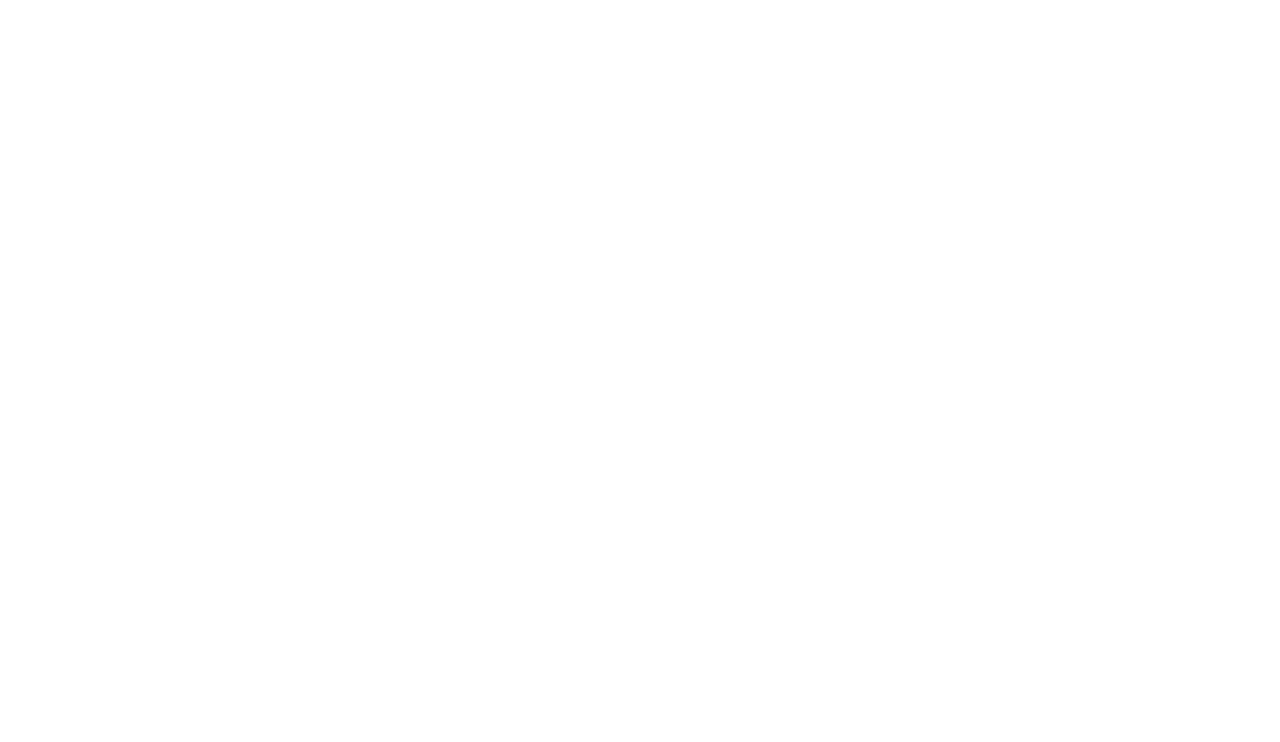
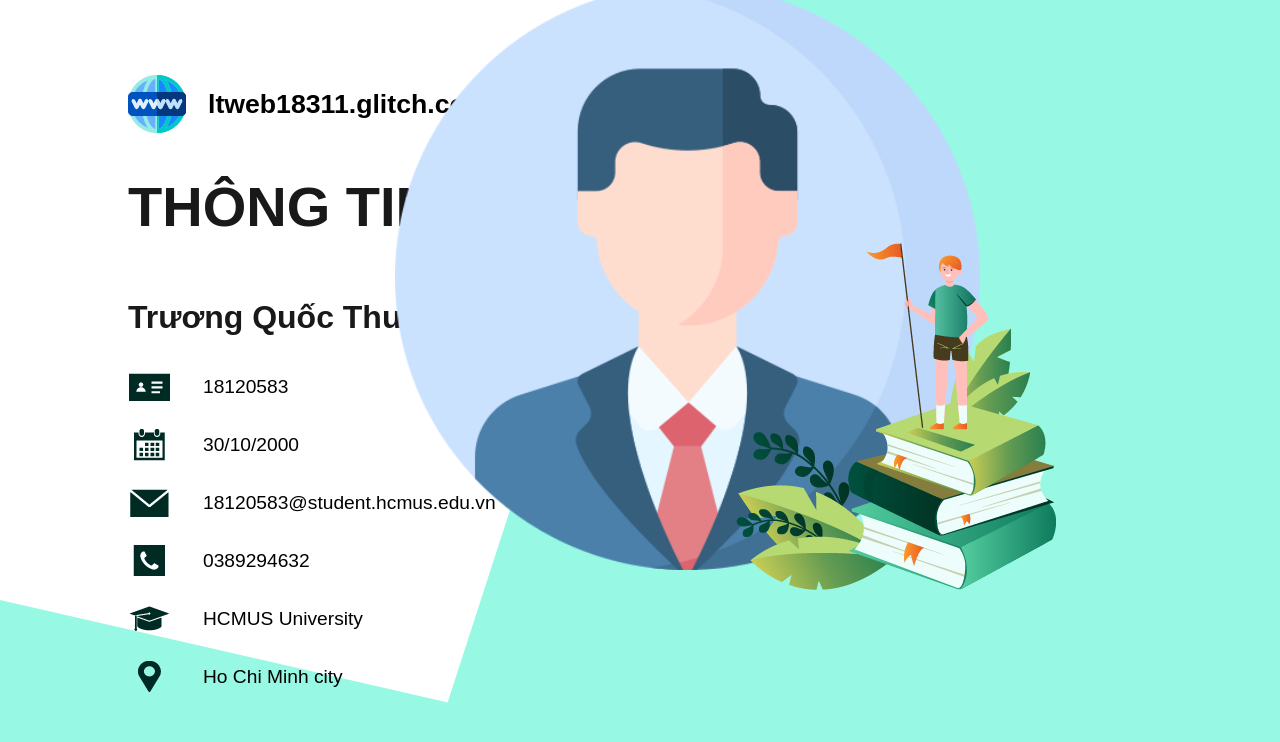
Before and after one commit to QuocThuanTruong/BTN02_PTUDW, a plain HTML site: page members/18120583/18120583.html in a window 1280 px wide. Drawn offline with Linux system fonts and the light colour scheme.

Commit message:
add code in 18120583.html and default.css (button undone)

```diff
--- a/default.css
+++ b/default.css
@@ -870,3 +870,66 @@ img {
 	bottom: 0;
 	right: 0;
 }
+
+
+/*====================
+	4. Members page
+==========================*/
+.detail-info {
+    font-size: 1.2rem;
+}
+
+.detail-info
+ul {
+    list-style-type: none;
+    margin: 20px 0px 0px 0px;
+    padding: 0px;
+}
+
+.detail-info
+ul
+li {
+    max-height: 28px;
+    display: grid;
+    grid-template-columns: 42px auto;
+    margin-bottom: 30px;
+}
+
+.ic-content {
+    max-width: 42px;
+    grid-column-start: 1;
+    grid-column-end: 1;
+    justify-self: center;
+    align-self: center;
+}
+
+.detail-content {
+    grid-column-start: 2;
+    grid-column-end: 2;
+    margin-left: 33px;
+}
+
+.avatar {
+    position: absolute;
+    z-index: 5;
+    width: 100%;
+    height: 100%;
+}
+
+.avatar
+.avatar-content {
+    width: 585px;
+    height: 585px;
+    bottom: 230px;
+    right: 300px;
+    position: absolute;
+}
+
+.avatar
+.avatar-ribbon {
+    width: 320px;
+    height: 347px;
+    bottom: 210px;
+    right: 224px;
+    position: absolute;
+}
--- a/members/18120583/18120583.html
+++ b/members/18120583/18120583.html
@@ -0,0 +1,70 @@
+<!DOCTYPE html>
+<html>
+    <head>
+        <title>Test</title>
+        <link rel="stylesheet" href="../../default.css">
+        <link rel="icon" type="icon" href="../../images/favicon.ico" />
+    </head>
+    <body>
+        <div class="default-page">
+            <!-- Address -->
+            <div id="address">
+                <img id="left" src="../../images/logo-web.png"/>
+                <p>ltweb18311.glitch.com</p>
+            </div>
+
+            <!-- Title homepage -->
+            <div id="title-homepage">
+                <h1>THÔNG TIN CHI TIẾT</h1>
+            </div>
+
+            <div id="title-list-members">
+                <h1>Trương Quốc Thuận</h1>
+            </div>
+
+            <!-- Detail info -->
+            <div class="detail-info">
+               <ul>
+                    <li>
+                        <img class="ic-content ic-id" src="../../images/ic-id.png">
+                        <p class="detail-content">18120583</p>
+                    </li>
+                    <li>
+                        <img class="ic-content ic-date" src="../../images/ic-calenar.png">
+                        <p class="detail-content">30/10/2000</p>
+                    </li>
+                    <li>
+                        <img class="ic-content ic-mail" src="../../images/ic-mail.png">
+                        <p class="detail-content">18120583@student.hcmus.edu.vn</p>
+                    </li>
+                    <li>
+                        <img class="ic-content ic-phone" src="../../images/ic-phone.png">
+                        <p class="detail-content">0389294632</p>
+                    </li>
+                    <li>
+                        <img class="ic-content ic-uni" src="../../images/ic-uni.png">
+                        <p class="detail-content">HCMUS University</p>
+                    </li>
+                    <li>
+                        <img class="ic-content ic-loc" src="../../images/ic-loc.png">
+                        <p class="detail-content">Ho Chi Minh city</p>
+                    </li>
+               </ul>
+            </div>
+        </div>
+
+        <!-- Butotn home -->
+
+        <!-- Avatar -->
+        <div class="avatar">
+            <img class="avatar-content" src="../../images/profile.png"/>
+            <img class="avatar-ribbon" src="../../images/ribbon-avt.png"/>
+        </div>
+
+         <!-- Background -->
+         <div class="back-ground">
+            <div class="sub-left"></div>
+            <div class="sub-right"></div>
+        </div>
+    </body>
+</html>
```
